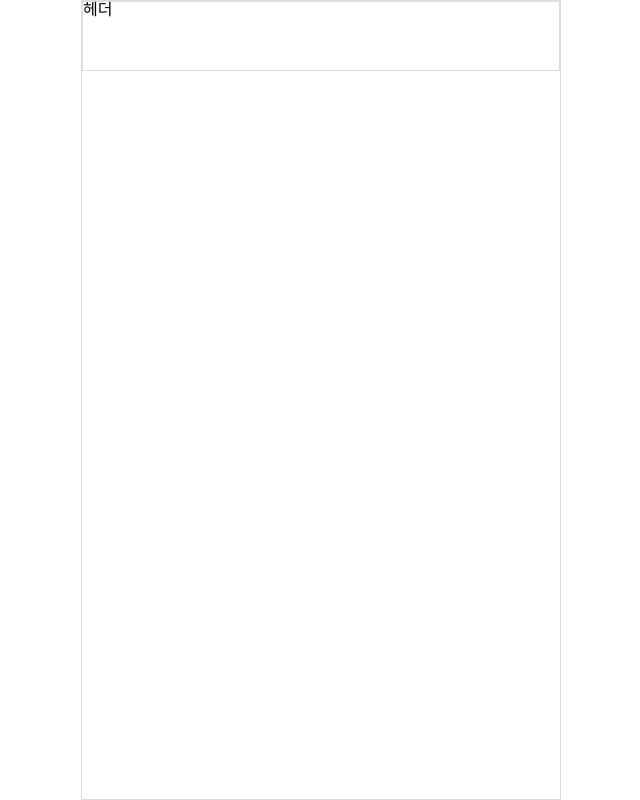
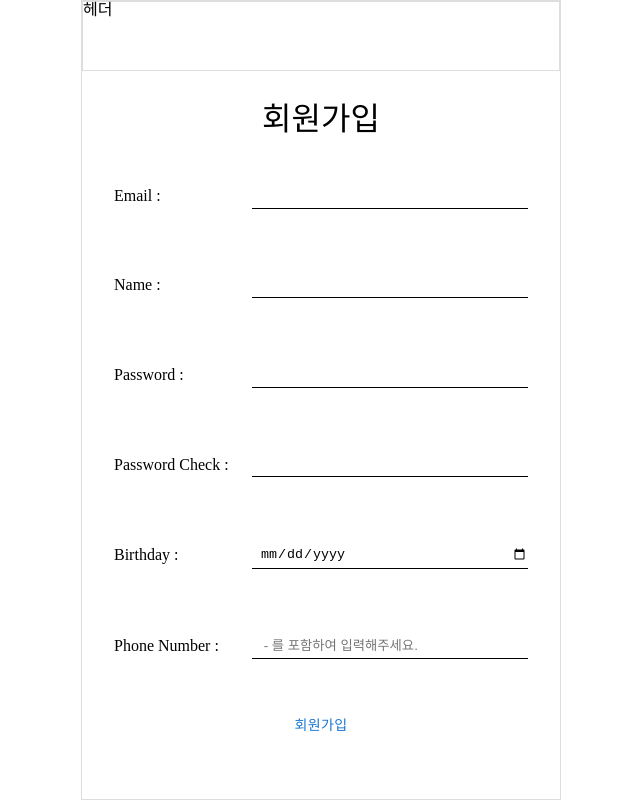
Before and after one commit to Cocktailer-Elice/cocktailer, a React (Vite) app in the folder Frontend/: page /join in a window 1280 px wide. Before the commit this address had no page. Shown: the whole page, without its empty margins (319-959 px from the left). Built offline with nearby package versions, Linux system fonts and the light colour scheme.

Commit message:
Feat: Join Form 1차 완성

```diff
--- /dev/null
+++ b/Frontend/src/components/Join/JoinFormWrapper.tsx
@@ -0,0 +1,214 @@
+import styled from 'styled-components';
+import { useForm } from 'react-hook-form';
+import { Alert, Button } from '@mui/material';
+
+interface Errors {
+  email: {
+    message: string;
+  };
+  name: {
+    message: string;
+  };
+  password: {
+    message: string;
+  };
+  passwordCheck: {
+    message: string;
+  };
+  tel: {
+    message: string;
+  };
+}
+
+interface JoinFormData {
+  email: string;
+  name: string;
+  password: string;
+  passwordCheck: string;
+  birthday: string;
+  tel: string;
+  errors: Errors;
+}
+
+const JoinFormWrapper = () => {
+  const {
+    register,
+    handleSubmit,
+    formState: { errors },
+  } = useForm<JoinFormData>();
+  const onSubmitHandler = (data: JoinFormData) => console.log(data);
+  return (
+    <JoinForm onSubmit={handleSubmit(onSubmitHandler)}>
+      <InputWrapper>
+        <LabelInputWrapper>
+          <InputLabel htmlFor="email">Email</InputLabel>
+          <JoinInput
+            {...register('email', {
+              required: '이메일을 입력해주세요.',
+              pattern: {
+                value: /^[\w-\.]+@([\w-]+\.)+[\w-]{2,4}$/g,
+                message: '이메일 형식이 맞지 않습니다.',
+              },
+            })}
+            type="email"
+            id="email"
+          />
+        </LabelInputWrapper>
+        <ErrorWrapper>
+          {errors?.email ? (
+            <Alert severity="error">{errors.email.message}</Alert>
+          ) : null}
+        </ErrorWrapper>
+      </InputWrapper>
+      <InputWrapper>
+        <LabelInputWrapper>
+          <InputLabel htmlFor="name">Name</InputLabel>
+          <JoinInput
+            {...register('name', {
+              required: '이름을 입력해주세요.',
+            })}
+            type="text"
+            id="name"
+          />
+        </LabelInputWrapper>
+        <ErrorWrapper>
+          {errors?.name ? (
+            <Alert severity="error">{errors.name.message}</Alert>
+          ) : null}
+        </ErrorWrapper>
+      </InputWrapper>
+      <InputWrapper>
+        <LabelInputWrapper>
+          <InputLabel htmlFor="password">Password</InputLabel>
+          <JoinInput
+            {...register('password', {
+              required: '비밀번호를 입력해주세요.',
+              minLength: {
+                value: 8,
+                message: '8자 이상의 비밀번호를 입력해 주세요.',
+              },
+              maxLength: {
+                value: 16,
+                message: '16자 이하의 비밀번호를 입력해 주세요.',
+              },
+              pattern: {
+                value:
+                  /^(?=.*[a-z])(?=.*[A-Z])(?=.*\d)(?=.*[$@$!%*?&])[A-Za-z\d$@$!%*?&]{8,16}/,
+                message:
+                  '특수문자(@ ! $ * ? &) 1자, 대문자 1자, 숫자 1자 이상을 섞어 입력해 주세요.',
+              },
+            })}
+            type="password"
+            id="password"
+          />
+        </LabelInputWrapper>
+        <ErrorWrapper>
+          {errors?.password ? (
+            <Alert severity="error">{errors.password.message}</Alert>
+          ) : null}
+        </ErrorWrapper>
+      </InputWrapper>
+      <InputWrapper>
+        <LabelInputWrapper>
+          <InputLabel htmlFor="passwordCheck">Password Check</InputLabel>
+          <JoinInput
+            {...register('passwordCheck', {
+              required: '비밀번호를 입력해주세요.',
+              minLength: {
+                value: 8,
+                message: '8자 이상의 비밀번호를 입력해 주세요.',
+              },
+              maxLength: {
+                value: 16,
+                message: '16자 이하의 비밀번호를 입력해 주세요.',
+              },
+              pattern: {
+                value:
+                  /^(?=.*[a-z])(?=.*[A-Z])(?=.*\d)(?=.*[$@$!%*?&])[A-Za-z\d$@$!%*?&]{8,16}/,
+                message:
+                  '특수문자(@ ! $ * ? &) 1자, 대문자 1자, 숫자 1자 이상을 섞어 입력해 주세요.',
+              },
+            })}
+            type="password"
+            id="passwordCheck"
+          />
+        </LabelInputWrapper>
+        <ErrorWrapper>
+          {errors?.passwordCheck ? (
+            <Alert severity="error">{errors.passwordCheck.message}</Alert>
+          ) : null}
+        </ErrorWrapper>
+      </InputWrapper>
+      <InputWrapper>
+        <LabelInputWrapper>
+          <InputLabel htmlFor="birthday">Birthday</InputLabel>
+          <JoinInput
+            {...register('birthday', {
+              required: '생년월일을 선택해주세요.',
+            })}
+            type="date"
+            id="birthday"
+          />
+        </LabelInputWrapper>
+        <ErrorWrapper>
+          {errors?.birthday ? (
+            <Alert severity="error">{errors.birthday.message}</Alert>
+          ) : null}
+        </ErrorWrapper>
+      </InputWrapper>
+      <InputWrapper>
+        <LabelInputWrapper>
+          <InputLabel htmlFor="tel">Phone Number</InputLabel>
+          <JoinInput
+            {...register('tel', {
+              required: '휴대전화번호를 입력해주세요.',
+              pattern: {
+                value: /^\d{3}-\d{3,4}-\d{4}$/,
+                message: '전화번호 형식이 맞지 않습니다.',
+              },
+            })}
+            type="text"
+            id="tel"
+            placeholder=" - 를 포함하여 입력해주세요."
+          />
+        </LabelInputWrapper>
+        <ErrorWrapper>
+          {errors?.tel ? (
+            <Alert severity="error">{errors.tel.message}</Alert>
+          ) : null}
+        </ErrorWrapper>
+      </InputWrapper>
+      <Button type="submit">회원가입</Button>
+    </JoinForm>
+  );
+};
+
+export default JoinFormWrapper;
+
+const JoinForm = styled.form`
+  display: flex;
+  padding: 1rem;
+  flex-direction: column;
+`;
+const InputWrapper = styled.div``;
+const LabelInputWrapper = styled.div`
+  padding: 1rem;
+  display: grid;
+  grid-template-columns: 1fr 2fr;
+  align-items: center;
+`;
+const InputLabel = styled.label`
+  &::after {
+    content: ' : ';
+  }
+`;
+const ErrorWrapper = styled.div`
+  min-height: 32px;
+`;
+const JoinInput = styled.input.attrs(() => ({ autoComplete: 'false' }))`
+  border: none;
+  border-bottom: 1px solid black;
+  padding-left: 0.5rem;
+  padding-top: 0.3rem;
+  padding-bottom: 0.3rem;
+`;
--- a/Frontend/src/components/Join/JoinHeader.tsx
+++ b/Frontend/src/components/Join/JoinHeader.tsx
@@ -1,5 +1,13 @@
+import styled from 'styled-components';
+
 const JoinHeader = () => {
-  return <div>JoinHeader</div>;
+  return <JoinHeader3>회원가입</JoinHeader3>;
 };
 
+const JoinHeader3 = styled.h3`
+  font-size: 2rem;
+  text-align: center;
+  margin-top: 2rem;
+  margin-bottom: 1rem;
+`;
 export default JoinHeader;
--- a/Frontend/src/containers/Join/JoinContainer.tsx
+++ b/Frontend/src/containers/Join/JoinContainer.tsx
@@ -1,5 +1,6 @@
 import { Helmet } from 'react-helmet';
-import JoinForm from '../../components/Join/JoinForm';
+import JoinFormWrapper from '../../components/Join/JoinFormWrapper';
+import JoinHeader from '../../components/Join/JoinHeader';
 
 const JoinContainer = () => {
   return (
@@ -7,7 +8,8 @@ const JoinContainer = () => {
       <Helmet>
         <title>Cocktailer | 회원가입</title>
       </Helmet>
-      <JoinForm></JoinForm>
+      <JoinHeader></JoinHeader>
+      <JoinFormWrapper></JoinFormWrapper>
     </>
   );
 };
--- a/Frontend/src/routes/UserRouter.tsx
+++ b/Frontend/src/routes/UserRouter.tsx
@@ -1,5 +1,12 @@
 import { Routes, Route } from 'react-router-dom';
+import Join from '../pages/Join/Join';
+import Login from '../pages/Login/Login';
 
 export const UserRouter = () => {
-  return <Routes></Routes>;
+  return (
+    <Routes>
+      <Route path="/login" element={<Login></Login>} />
+      <Route path="/join" element={<Join></Join>} />
+    </Routes>
+  );
 };
```
Also changed, not shown: Frontend/src/components/Join/JoinForm.tsx (deleted, +0 -96 lines).
